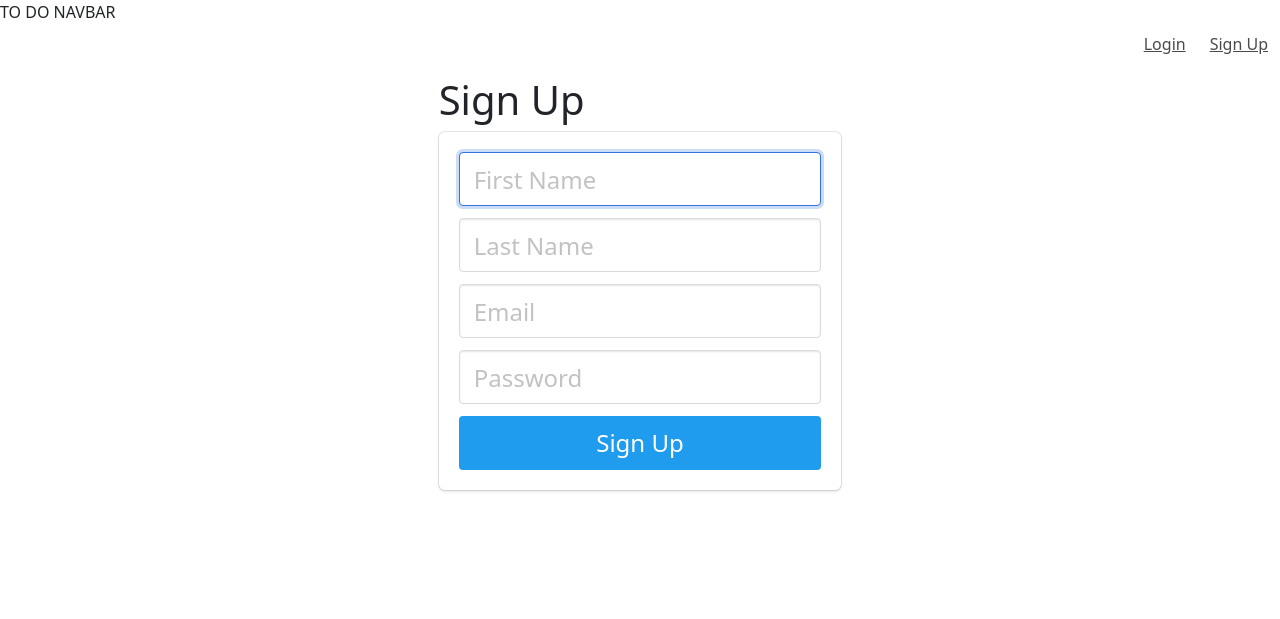
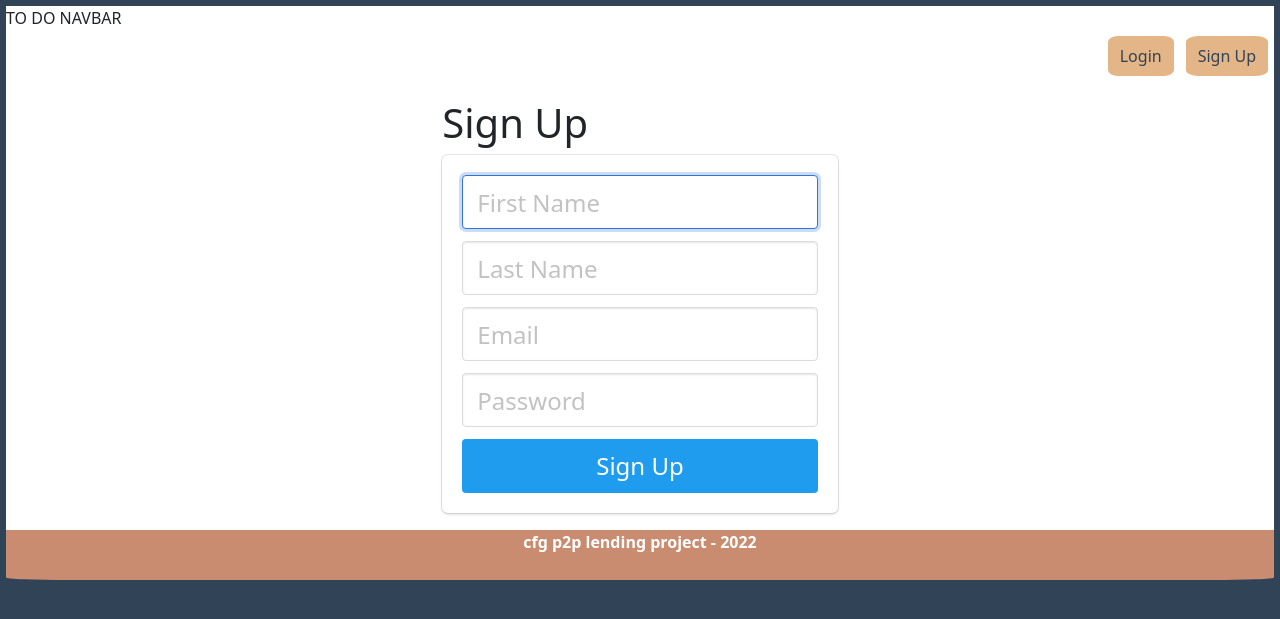
Before and after one commit to ingridkvcs/cfg_p2p_project, a Flask app: page /signup in a window 1280 px wide. Shown: the top 619 px of the page. Run offline with Flask 2, Linux system fonts and the light colour scheme; parts of the project's set-up code (start-up, migrations or seed data) failed here and were passed over.

Commit message:
updated index.html and style.css

```diff
--- a/static/css/style.css
+++ b/static/css/style.css
@@ -1,3 +1,127 @@
+.html{
+    margin: 6px;
+    scroll-behavior: smooth;
+    background-color: #314357;
+}
+
+.body{
+    border-radius: 0 0 5% 5%;
+}
+
+.navbar-item{
+    margin: 6px;
+    background-color: #c98c70;
+    color: #314357;
+    border-radius: 15% 15% 15% 15%;
+    text-decoration: none;
+}
+
+.navbar-item:hover{
+    background-color: #e3b587;
+    text-decoration: none;
+}
+
+.navbar-item:visited{
+    background-color: #e3b587;
+    text-decoration: none;
+}
+
+.navbar-item:link{
+    background-color: #e3b587;
+    text-decoration: none;
+}
+
+
+.title {
+  background-color: #FFFFFF;
+  width: 100%;
+  height: 300px;
+  background-repeat: no-repeat;
+  background-size: cover;
+  border: 3px white;
+  color: #e3b587;
+  font-family:fantasy;
+  text-align: left;
+  text-transform: uppercase;
+  -webkit-text-stroke: 0.5px #314357;
+  background-image: url(https://live.staticflickr.com/65535/52272296739_4f722e4798_h.jpg);
+  background-position-y: 30%;
+}
+
+#content{
+    margin: 5px;
+}
+
+.container {
+    display: flex;
+    flex-direction: row;
+    gap: 50px;
+    justify-content: center;
+    color:#314357;
+    padding:10px;
+    text-align: center;
+}
+
+.lenders{
+    flex: center;
+    width: 40%;
+    border: 2px solid #456672;
+    border-radius: 10% 10% 10% 10%;
+    padding: 10px;
+    background-color: #FFFFFF;
+    box-shadow: 5px 5px 25px #314357;
+}
+
+
+.borrowers{
+    flex: center;
+    width: 40%;
+    border: 2px solid #456672;
+    border-radius: 10% 10% 10% 10%;
+    padding: 10px;
+    box-shadow: 5px 5px 25px #314357;
+}
+
+
+
+.count{
+    color: #314357;
+    text-align: center;
+    position: center;
+    font-size: large;
+    text-transform: uppercase;
+}
+
+.sign_up:link{
+    color: #314357;
+    text-decoration: none;
+}
+.sign_up:visited{
+    color: #314357;
+    text-decoration: none;
+}
+.sign_up{
+    text-align: center;
+    text-transform: uppercase;
+    transition: all .2s ease-in-out;
+}
+
+.sign_up:hover{
+    color: #c98c70;
+    transform: scale(1.5);
+    text-decoration: none;
+}
+
+#footer{
+    text-align: center;
+    border-radius: 0 0 10% 10%;
+    background-color: #c98c70;
+    text-transform: lowercase;
+    height: 50px;
+    border-radius: 0 0 5% 5%;
+    color: #FFFFFF;
+}
+
 .table{
 border-spacing: 1;
 margin: 1 rem;
--- a/templates/base.html
+++ b/templates/base.html
@@ -1,5 +1,5 @@
 <!DOCTYPE html>
-<html lang="en">
+<html lang="en" class="html">
 <head>
     {% block head %}
     <title>{% block title %}{% endblock %} - P2P</title>
@@ -12,12 +12,14 @@
     {% block page_links %} {% endblock %}
     {% endblock %}
 </head>
-<body>
+<body class="body">
 {% include 'navbar.html' %}
 <div id="content">{% block content %}{% endblock %}</div>
 <div id="footer">
+    <p><b>CFG P2P Lending project - 2022</b></p>
     {% block footer %}
     {% endblock %}
 </div>
 </body>
+
 </html>
```
Also changed, not shown: templates/index.html (+35 -2 lines).
